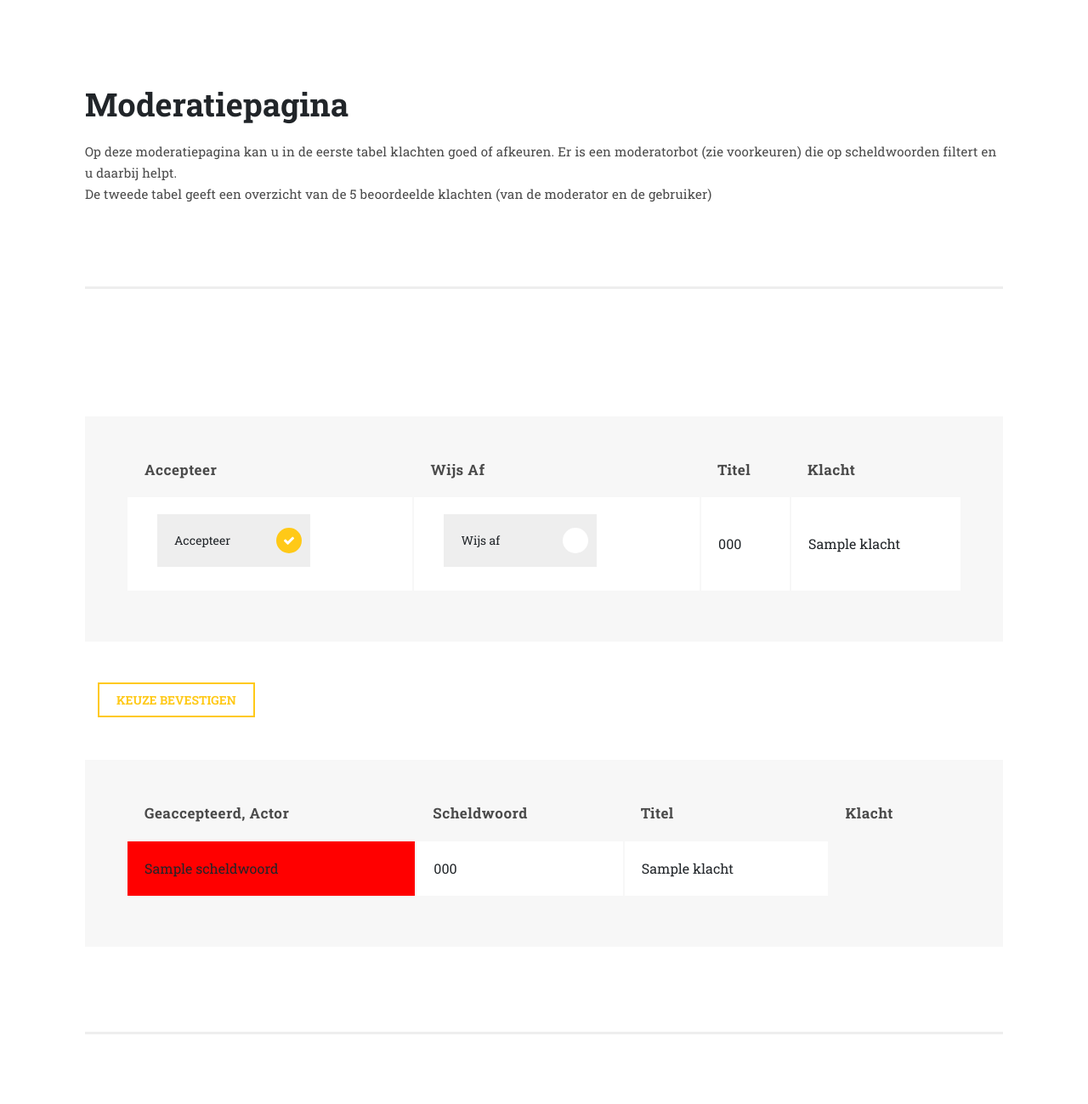
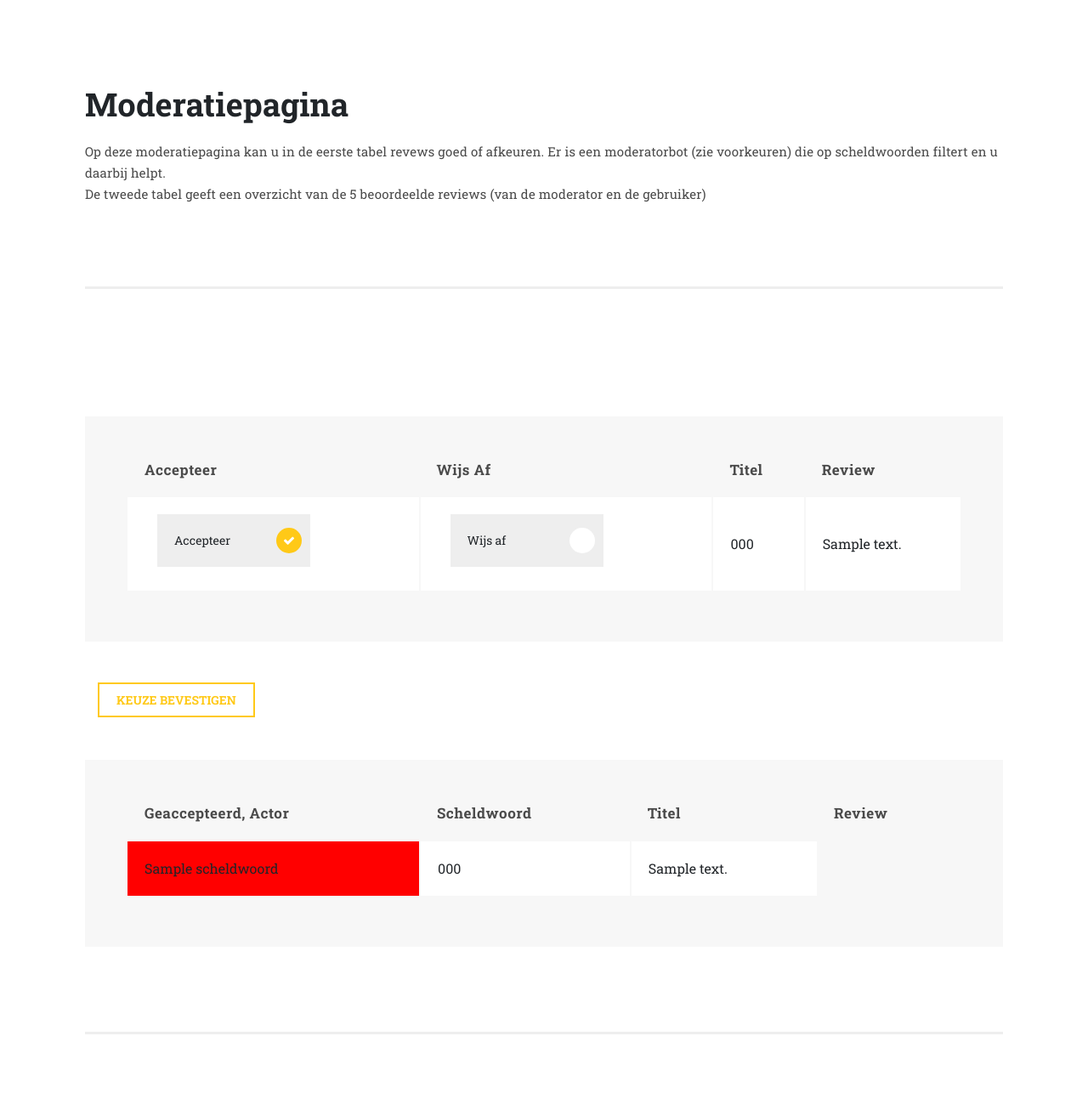
Before and after one commit to NL-TCH/NS_twitterzuil, a Flask app: page /moderatie in a window 1280 px wide. Shown: the part 100-1399 px from the top of the page at 85% size. Run offline with Flask 2, Linux system fonts and the light colour scheme; the visitor is signed in with stand-in values (Sample User, id 1); a database or web service that is not in the repository returns one stand-in record (values such as "Sample title"); some libraries are stand-ins or nearby versions.

Commit message:
klachten -> reviews

```diff
--- a/Site/main.py
+++ b/Site/main.py
@@ -14,11 +14,11 @@ def klachten():
         if Naam =="":
             Naam='anoniem'
         Titel = request.form['Titel']
-        Klacht = request.form['Klacht']
+        Review = request.form['Review']
         Titel = Titel.replace("'","''")
         Naam = Naam.replace("'","''")
-        Klacht = Klacht.replace("'","''")
-        functions.moderator(Naam,Titel,Klacht)
+        Review = Review.replace("'","''")
+        functions.moderator(Naam,Titel,Review)
         return render_template('bedankt.html')
 
     elif request.method =='GET':
--- a/Site/static/functions.py
+++ b/Site/static/functions.py
@@ -9,7 +9,7 @@ access_token_secret='uBjBs8sFPyVNZLLaupNkpc1gJlWpAxgAkxZCFaPIkHD49')
 
 timelist=[datetime.datetime(2021, 1, 1, 1, 1, 1, 111111)]
 
-conn = sql.connect('host=192.168.1.52 user=NS_User password=NS_Password dbname=NS_Database')
+conn = sql.connect('host=10.27.3.100 user=NS_User password=NS_Password dbname=NS_Database')
 cursor = conn.cursor()
 
 def login(gebruikersnaam, wachtwoord):
@@ -55,79 +55,79 @@ def moderator(Naam,Titel, Klacht):
     #clean, geaccepteerd = 2
     #clean, niet geaccepteerd = 3
     if Titel_status == False or Klacht_status == False:
-        cursor.execute(f'''INSERT INTO klachten (naam,titel,klacht,scheldwoord,moderator,status) VALUES ('{Naam}','{Titel}','{Klacht}','{Scheldwoord}','1', 0);''')
+        cursor.execute(f'''INSERT INTO reviews (naam,titel,review,scheldwoord,moderator,status) VALUES ('{Naam}','{Titel}','{Klacht}','{Scheldwoord}','1', 0);''')
         conn.commit()
     elif Titel_status != False and Klacht_status != False:
-        cursor.execute(f'''INSERT INTO klachten (naam,titel,klacht,status) VALUES ('{Naam}','{Titel}','{Klacht}', 1);''')
+        cursor.execute(f'''INSERT INTO reviews (naam,titel,review,status) VALUES ('{Naam}','{Titel}','{Klacht}', 1);''')
         conn.commit()
 
 def ophalen_moderatie():
-    cursor.execute(f'''SELECT titel, klacht FROM klachten where status = '1' ORDER BY klacht_id limit 5''')
+    cursor.execute(f'''SELECT titel, review FROM reviews where status = '1' ORDER BY review_id limit 5''')
     conn.commit()
     gegevens = cursor.fetchall()
     titels = [x[0] for x in gegevens]
-    klachten = [x[1] for x in gegevens]
-    combinatie = [list(a) for a in zip(titels, klachten)]
+    reviews = [x[1] for x in gegevens]
+    combinatie = [list(a) for a in zip(titels, reviews)]
     return combinatie
 
 def ophalen_moderated():
-    #cursor.execute(f'''SELECT titel, klacht, scheldwoord, status FROM klachten where status NOT IN ('1') ORDER BY klacht_id DESC limit 5''')
+    #cursor.execute(f'''SELECT titel, review, scheldwoord, status FROM reviews where status NOT IN ('1') ORDER BY review_id DESC limit 5''')
     cursor.execute(f'''
     select
-        klachten.titel,
-        klachten.klacht,
-        klachten.scheldwoord,
+        reviews.titel,
+        reviews.review,
+        reviews.scheldwoord,
         users.username,
-        klachten.status
-    from klachten
+        reviews.status
+    from reviews
     INNER JOIN users on moderator=user_id
-    where klachten.status NOT in ('1') ORDER BY klacht_id DESC limit 5
+    where reviews.status NOT in ('1') ORDER BY review_id DESC limit 5
     ''')
     conn.commit()
     gegevens =cursor.fetchall()
     titels = [x[0] for x in gegevens]
-    klachten = [x[1] for x in gegevens]
+    reviews = [x[1] for x in gegevens]
     scheldwoorden = [x[2] for x in gegevens]
     moderator = [x[3] for x in gegevens]
     status = [x[4] for x in gegevens]
-    combinatie = [list(a) for a in zip(titels,klachten,scheldwoorden,moderator,status)]
+    combinatie = [list(a) for a in zip(titels,reviews,scheldwoorden,moderator,status)]
     return combinatie
 
 def moderatie_toepassen(total,user):
     for keuze in total:
         #2.0
         if (int(keuze.replace('.',''))% 2) == 0:
-            cursor.execute(f''' UPDATE klachten
+            cursor.execute(f''' UPDATE reviews
                                 SET status = 3,
                                     moderator = (SELECT user_id from users WHERE username ='{user}')
-                                WHERE klacht_id IN (SELECT klacht_id
-                                FROM klachten
+                                WHERE review_id IN (SELECT review_id
+                                FROM reviews
                                 WHERE status =1
-                                ORDER BY klacht_id
+                                ORDER BY review_id
                                 LIMIT 1);''')
             conn.commit()
         #2.1
         elif ((int(keuze.replace('.',''))% 2) == 0) ==False:
-            cursor.execute(f''' UPDATE klachten
+            cursor.execute(f''' UPDATE reviews
                                 SET status = 2,
                                     moderator = (SELECT user_id from users WHERE username ='{user}')
-                                WHERE klacht_id IN (SELECT klacht_id
-                                FROM klachten
+                                WHERE review_id IN (SELECT review_id
+                                FROM reviews
                                 WHERE status =1
-                                ORDER BY klacht_id
+                                ORDER BY review_id
                                 LIMIT 1);''')
             conn.commit()
-            cursor.execute(f'''SELECT naam,titel,klacht
-            FROM klachten
+            cursor.execute(f'''SELECT naam,titel,review
+            FROM reviews
             WHERE status=2
-            ORDER BY klacht_id DESC
+            ORDER BY review_id DESC
 			LIMIT 1;''')
             conn.commit()
             output=cursor.fetchall()
             naam = [x[0] for x in output]
             titel = [x[1] for x in output]
-            klacht = [x[2] for x in output]
-            combinatie = [list(a) for a in zip(naam,titel,klacht)]
+            review = [x[2] for x in output]
+            combinatie = [list(a) for a in zip(naam,titel,review)]
             print(combinatie[0])
             print(combinatie[0][0])
             tweet_sturen(combinatie[0][0],combinatie[0][1],combinatie[0][2])
@@ -161,19 +161,19 @@ def filterwoorden_verwijderen(woord):
     conn.commit()
 
 def statistieken_ophalen():
-    cursor.execute(f'''select status from klachten where status = 0''')
+    cursor.execute(f'''select status from reviews where status = 0''')
     conn.commit()
     gegevens0 =cursor.fetchall()
     status0=len(gegevens0)
-    cursor.execute(f'''select status from klachten where status = 1''')
+    cursor.execute(f'''select status from reviews where status = 1''')
     conn.commit()
     gegevens1 =cursor.fetchall()
     status1=len(gegevens1)
-    cursor.execute(f'''select status from klachten where status = 2''')
+    cursor.execute(f'''select status from reviews where status = 2''')
     conn.commit()
     gegevens2 =cursor.fetchall()
     status2=len(gegevens2)
-    cursor.execute(f'''select status from klachten where status = 3''')
+    cursor.execute(f'''select status from reviews where status = 3''')
     conn.commit()
     gegevens3 =cursor.fetchall()
     status3=len(gegevens3)
@@ -182,39 +182,39 @@ def statistieken_ophalen():
 
 def gebruikers_statistieken_ophalen():
     query='''
-    SELECT users.username,klachten.moderator, COUNT(*) AS counted
-    FROM   klachten
+    SELECT users.username,reviews.moderator, COUNT(*) AS counted
+    FROM   reviews
     INNER JOIN users on moderator=user_id
     WHERE  moderator = (select mode() within group (order by moderator) as moderator
-                        from klachten
+                        from reviews
                         group by moderator
                         order by moderator DESC
                         offset 0
                         limit 1)
 
     or moderator =		(select mode() within group (order by moderator) as moderator
-                        from klachten
+                        from reviews
                         group by moderator
                         order by moderator DESC
                         offset 1
                         limit 1)
 
     or moderator =		(select mode() within group (order by moderator) as moderator
-                        from klachten
+                        from reviews
                         group by moderator
                         order by moderator DESC
                         offset 1
                         limit 1)
 
     or moderator =		(select mode() within group (order by moderator) as moderator
-                        from klachten
+                        from reviews
                         group by moderator
                         order by moderator DESC
                         offset 1
                         limit 1)
 
     or moderator =		(select mode() within group (order by moderator) as moderator
-                        from klachten
+                        from reviews
                         group by moderator
                         order by moderator DESC
                         offset 1
@@ -233,14 +233,14 @@ def gebruikers_statistieken_ophalen():
     return statistieken
 
 def tweets_ophalen():
-    cursor.execute(f'''SELECT naam, titel, klacht FROM klachten where status = '2' ORDER BY klacht_id desc limit 6''')
+    cursor.execute(f'''SELECT naam, titel, review FROM reviews where status = '2' ORDER BY review_id desc limit 6''')
     conn.commit()
 
     tweets = cursor.fetchall()
     naam = [x[0] for x in tweets]
     titel = [x[1] for x in tweets]
-    klacht = [x[2] for x in tweets]
-    tweet_list = [list(a) for a in zip(naam,titel,klacht)]
+    review = [x[2] for x in tweets]
+    tweet_list = [list(a) for a in zip(naam,titel,review)]
     return tweet_list
 
 def ophalen_gebruikers():
--- a/Site/templates/index.html
+++ b/Site/templates/index.html
@@ -112,7 +112,7 @@ textarea:focus{
                               <label>Naam</label><input type="text" name="Name" placeholder="Bijvoorbeeld: Jeff"/>
                                 <label>Titel (max 40 tekens)</label><input type="text" name="Titel" placeholder="Bijvoorbeeld: Vuile toiletten" maxlength="40" required/>
                                 <h6>Bericht (max 140 tekens)</h6>
-                                <textarea rows=104 cols="25" name="Klacht" placeholder="Bijvoorbeeld: Er zijn veel vuile toiletten bij de NS&#10;(Graag max 3 enters gebruiken)" maxlength="140" required></textarea>
+                                <textarea rows=104 cols="25" name="Review" placeholder="Bijvoorbeeld: Er zijn veel vuile toiletten bij de NS&#10;(Graag max 3 enters gebruiken)" maxlength="140" required></textarea>
                                 </br>
                                 <input type="submit" name="btn" value="Submit review">
                                 </div>
--- a/Site/templates/moderatie.html
+++ b/Site/templates/moderatie.html
@@ -48,8 +48,8 @@ https://templatemo.com/tm-529-ramayana
                 <div class="row">
                   <div class="col-md-12">
                     <h1>Moderatiepagina</h1>
-                    <p>Op deze moderatiepagina kan u in de eerste tabel klachten goed of afkeuren. Er is een moderatorbot (zie voorkeuren) die op scheldwoorden filtert en u daarbij helpt.<br/>
-                    De tweede tabel geeft een overzicht van de 5 beoordeelde klachten (van de moderator en de gebruiker)</p>
+                    <p>Op deze moderatiepagina kan u in de eerste tabel revews goed of afkeuren. Er is een moderatorbot (zie voorkeuren) die op scheldwoorden filtert en u daarbij helpt.<br/>
+                    De tweede tabel geeft een overzicht van de 5 beoordeelde reviews (van de moderator en de gebruiker)</p>
                   </div>
                 </div>
               </div>
@@ -68,7 +68,7 @@ https://templatemo.com/tm-529-ramayana
                             <th>Accepteer</th>
                             <th>Wijs af</th>
                             <th>Titel</th>
-                            <th>Klacht</th>
+                            <th>Review</th>
                           </tr>
                         </thead>
                         <tbody>
@@ -185,7 +185,7 @@ https://templatemo.com/tm-529-ramayana
                             <th>Geaccepteerd, actor</th>
                             <th>Scheldwoord</th>
                             <th>Titel</th>
-                            <th>Klacht</th>
+                            <th>Review</th>
                           </tr>
                         </thead>
                         <tbody>
--- a/init.sql
+++ b/init.sql
@@ -8,11 +8,11 @@ CREATE TABLE users(
     password varchar(255),
     status integer
 );
-CREATE TABLE klachten (
-    klacht_id SERIAL PRIMARY KEY,
+CREATE TABLE reviews (
+    review_id SERIAL PRIMARY KEY,
     naam varchar(255),
     titel varchar(255),
-    klacht varchar(255),
+    review varchar(255),
     scheldwoord varchar(255),
     moderator integer REFERENCES users(user_id) ON DELETE RESTRICT, --On delete of foreign key, the value/row is not deleted
     --other options are: SET NULL or SET DEFAULT
```
Also changed, not shown: docker-compose.yml (+19 -2 lines), swarm-deploy.yml (deleted, +0 -11 lines), 1 other file.
